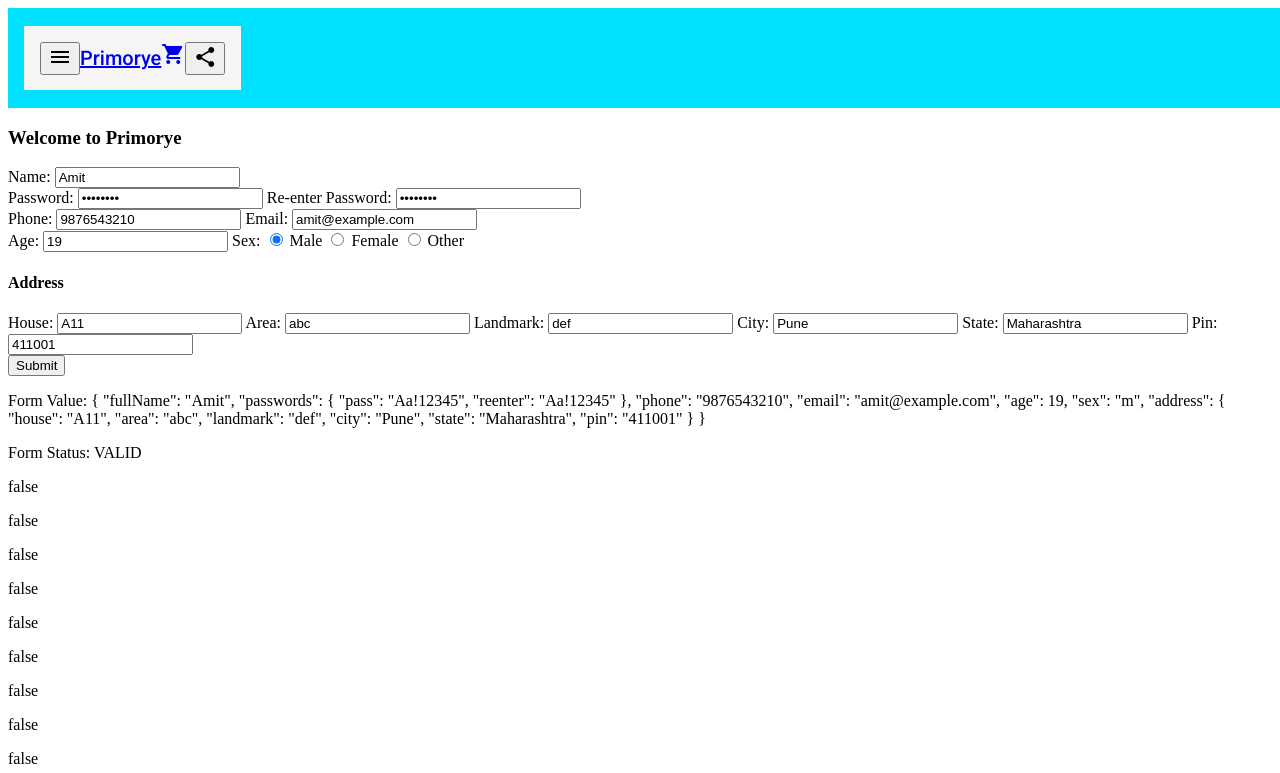
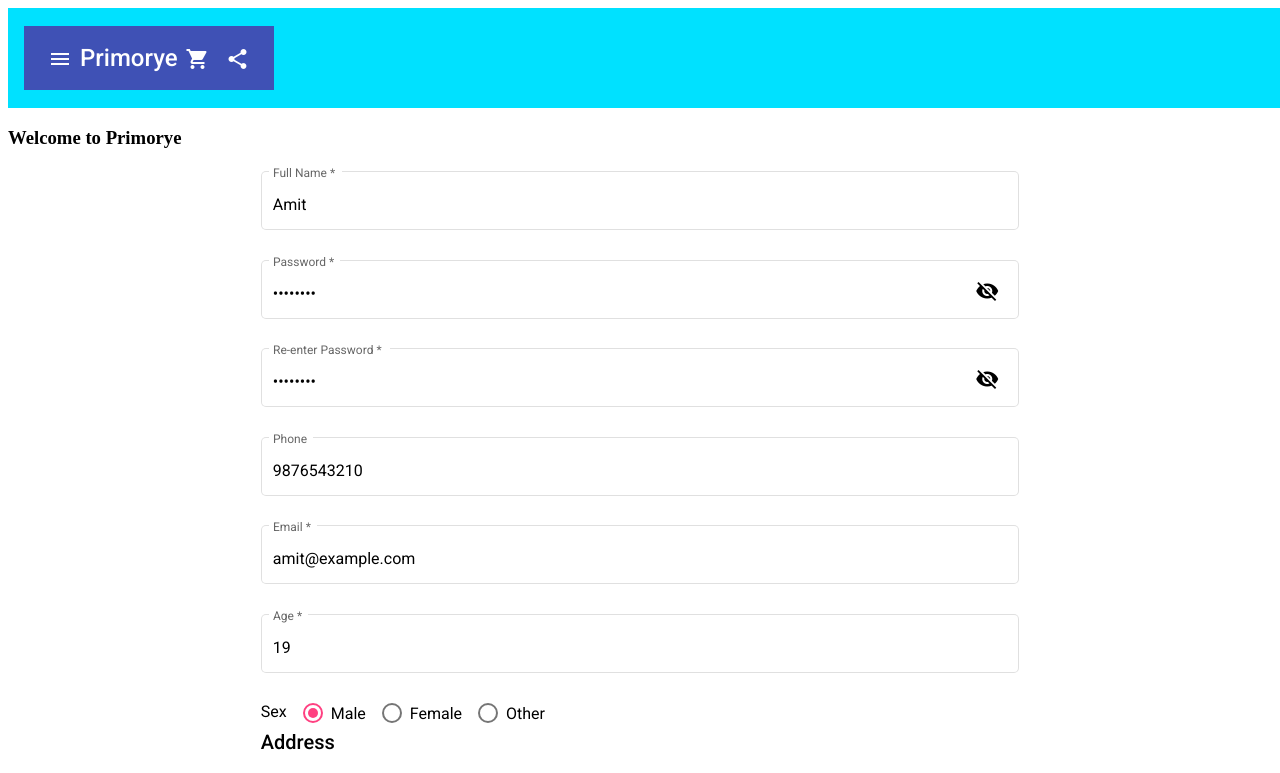
Before and after one commit to Pola8976/iwpjv1, an Angular app: page /signup in a window 1280 px wide. Shown: the top 773 px of the page. Built offline with nearby package versions, Linux system fonts and the light colour scheme.

Commit message:
form looks nice

```diff
--- a/src/app/signup/signup.component.html
+++ b/src/app/signup/signup.component.html
@@ -1,75 +1,101 @@
 <h3>Welcome to Primorye</h3>
 
 <form [formGroup]="signupForm" (ngSubmit)="onSubmit()">
-    <label>
-        Name:
-        <input type="text" name="fullName" formControlName="fullName">
-    </label>
+    <mat-form-field appearance="outline">
+        <mat-label>Full Name</mat-label>
+        <input matInput type="text" name="fullName" formControlName="fullName" required>
+        <mat-hint></mat-hint>
+        <mat-error *ngIf="signupForm.get('fullName').invalid">Name required</mat-error>
+    </mat-form-field>
+
     <div formGroupName="passwords">
-        <label>
-            Password:
-            <input type="password" name="pass" formControlName="pass">
-        </label>
-        <label>
-            Re-enter Password:
-            <input type="password" name="reenter" formControlName="reenter">
-        </label>
+        <mat-form-field appearance="outline">
+            <mat-label>Password</mat-label>
+            <input matInput [type]="hidePass ? 'password' : 'text'" name="pass" formControlName="pass" required>
+            <mat-error *ngIf="signupForm.get(['passwords', 'pass']).invalid">Invalid format</mat-error>
+            <button mat-icon-button matSuffix (click)="hidePass = !hidePass" [attr.aria-label]="'Hide password'" [attr.aria-pressed]="hidePass">
+                <mat-icon>{{hidePass ? 'visibility_off' : 'visibility'}}</mat-icon>
+            </button>
+        </mat-form-field>
+        <div class="passHelp"></div>
+
+        <mat-form-field appearance="outline">
+            <mat-label>Re-enter Password</mat-label>
+            <input matInput [type]="hideReenter ? 'password' : 'text'" name="reenter" formControlName="reenter" required>
+            <mat-error *ngIf="signupForm.get(['passwords', 'reenter']).invalid">Mismatched password</mat-error>
+            <button mat-icon-button matSuffix (click)="hideReenter = !hideReenter" [attr.aria-label]="'Hide password'" [attr.aria-pressed]="hideReenter">
+                <mat-icon>{{hideReenter ? 'visibility_off' : 'visibility'}}</mat-icon>
+            </button>
+        </mat-form-field>
+
     </div>
-    <label>
-        Phone:
-        <input type="text" name="phone" formControlName="phone">
-    </label>
-    <label>
-        Email:
-        <input type="email" name="email" formControlName="email">
-    </label>
-    <div class="alert alert-warning">
-        <span *ngIf="signupForm.get('email').invalid">Incorrect Format</span>
+    <mat-form-field appearance="outline">
+        <mat-label>Phone</mat-label>
+        <input matInput type="text" name="phone" formControlName="phone">
+        <mat-hint></mat-hint>
+        <mat-error *ngIf="signupForm.get('phone').invalid">Only numerals</mat-error>
+    </mat-form-field>
+    <mat-form-field appearance="outline">
+        <mat-label>Email</mat-label>
+        <input matInput type="email" name="email" formControlName="email" required>
+        <mat-hint></mat-hint>
+        <mat-error *ngIf="signupForm.get('email').invalid">unlike lmn@pqr[.xyz]</mat-error>
+    </mat-form-field>
+    <mat-form-field appearance="outline">
+        <mat-label>Age</mat-label>
+        <input matInput type="text" name="age" formControlName="age" required>
+        <mat-hint></mat-hint>
+        <mat-error *ngIf="signupForm.get('age').invalid">Minimum 13</mat-error>
+    </mat-form-field>
+    <mat-radio-group name="sex" formControlName="sex">
+        <label for="sex" id="sexLabel"><span class="mat-subheading-2">Sex</span></label>
+        <mat-radio-button value="m">Male</mat-radio-button>
+        <mat-radio-button value="f">Female</mat-radio-button>
+        <mat-radio-button value="o">Other</mat-radio-button>
+    </mat-radio-group>
+    <div formGroupName="address">
+        <span class="mat-title">Address</span>
+        <mat-form-field appearance="outline">
+            <mat-label>House</mat-label>
+            <input matInput type="text" name="house" formControlName="house" required>
+            <mat-hint></mat-hint>
+            <mat-error *ngIf="signupForm.get(['address', 'house']).invalid">House required</mat-error>
+        </mat-form-field>
+        <mat-form-field appearance="outline">
+            <mat-label>Area</mat-label>
+            <input matInput type="text" name="area" formControlName="area" required>
+            <mat-hint></mat-hint>
+            <mat-error *ngIf="signupForm.get(['address', 'area']).invalid">Area required</mat-error>
+        </mat-form-field>
+        <mat-form-field appearance="outline">
+            <mat-label>Landmark</mat-label>
+            <input matInput type="text" name="landmark" formControlName="landmark" required>
+            <mat-hint></mat-hint>
+            <mat-error *ngIf="signupForm.get(['address', 'landmark']).invalid"></mat-error>
+        </mat-form-field>
+        <mat-form-field appearance="outline">
+            <mat-label>City</mat-label>
+            <input matInput type="text" name="city" formControlName="city" required>
+            <mat-hint></mat-hint>
+            <mat-error *ngIf="signupForm.get(['address', 'city']).invalid">City required</mat-error>
+        </mat-form-field>
+        <mat-form-field appearance="outline">
+            <mat-label>State</mat-label>
+            <input matInput type="text" name="state" formControlName="state" required>
+            <mat-hint></mat-hint>
+            <mat-error *ngIf="signupForm.get(['address', 'state']).invalid">State required</mat-error>
+        </mat-form-field>
+        <mat-form-field appearance="outline">
+            <mat-label>Pin</mat-label>
+            <input matInput type="text" name="pin" formControlName="pin" required>
+            <mat-hint></mat-hint>
+            <mat-error *ngIf="signupForm.get(['address', 'pin']).invalid">unlike 6 digit number</mat-error>
+        </mat-form-field>
     </div>
-    <label>
-        Age:
-        <input type="number" name="age" formControlName="age">
-    </label>
-    <label>
-        Sex:
-        <input type="radio" name="sex" formControlName="sex" value="m">
-        Male
-        <input type="radio" name="sex" formControlName="sex" value="f">
-        Female
-        <input type="radio" name="sex" formControlName="sex" value="o">
-        Other
-    </label>
-    <div formGroupName="address">
-        <h4>Address</h4>
-        <label>
-            House:
-            <input type="text" name="house" formControlName="house">
-        </label>
-        <label>
-            Area:
-            <input type="text" name="area" formControlName="area">
-        </label>
-        <label>
-            Landmark:
-            <input type="text" name="landmark" formControlName="landmark">
-        </label>
-        <label>
-            City:
-            <input type="text" name="city" formControlName="city">
-        </label>
-        <label>
-            State:
-            <input type="text" name="state" formControlName="state">
-        </label>
-        <label>
-            Pin:
-            <input type="text" name="pin" formControlName="pin">
-        </label>
-    </div>
-    <button value="submit" [disabled]="!signupForm.valid">Submit</button>
+    <button mat-flat-button color="accent" value="submit" [disabled]="!signupForm.valid">Submit</button>
 </form>
 
-<p>Form Value: {{ signupForm.value | json }}</p>
+<!-- <p>Form Value: {{ signupForm.value | json }}</p>
 <p>Form Status: {{ signupForm.status }}</p>
 
 <p>{{ signupForm.get('fullName').invalid }}</p>
@@ -84,4 +110,4 @@
 <p>{{ signupForm.get(['address', 'landmark']).invalid }}</p>
 <p>{{ signupForm.get(['address', 'city']).invalid }}</p>
 <p>{{ signupForm.get(['address', 'state']).invalid }}</p>
-<p>{{ signupForm.get(['address', 'pin']).invalid }}</p>
+<p>{{ signupForm.get(['address', 'pin']).invalid }}</p> -->
--- a/src/app/signup/signup.component.scss
+++ b/src/app/signup/signup.component.scss
@@ -0,0 +1,31 @@
+$formEleWidth: 60%;
+
+form {
+    display: flex;
+    flex-direction: column;
+    align-items: center;
+}
+
+form > div {
+    display: flex;
+    flex-direction: column;
+    align-items: flex-start;
+    height: auto;
+    width: $formEleWidth;
+}
+
+form > mat-form-field {
+    width: $formEleWidth;
+}
+
+form > div > mat-form-field {
+    width: 100%;
+}
+
+mat-radio-group, form > button {
+    width: $formEleWidth;
+}
+
+* ~ .mat-radio-button {
+    margin-left: 16px;
+}
--- a/src/app/signup/signup.component.ts
+++ b/src/app/signup/signup.component.ts
@@ -9,6 +9,10 @@ import { BackconnService } from '../backconn.service';
   styleUrls: ['./signup.component.scss']
 })
 export class SignupComponent implements OnInit {
+
+  hidePass = true;
+  hideReenter = true;
+
   signupForm = this.formBuilder.group({
     fullName: ['Amit', Validators.required],
     // username: ['', Validators.required],
--- a/src/app/top-bar/top-bar.component.html
+++ b/src/app/top-bar/top-bar.component.html
@@ -1,12 +1,12 @@
 <p>
-    <mat-toolbar>
+    <mat-toolbar color="primary">
         <button mat-icon-button class="example-icon" aria-label="hamburger menu icon">
             <mat-icon>menu</mat-icon>
         </button>
-        <span><a routerLink="">Primorye</a></span>
+        <a class="top-link title" routerLink="">Primorye</a>
         <span class="example-spacer"></span>
         <a routerLink="/cart" mat-icon-button class="example-icon favorite-icon" aria-label="Example icon-button with heart icon">
-            <mat-icon>shopping_cart</mat-icon>
+            <mat-icon md-dark>shopping_cart</mat-icon>
         </a>
         <button mat-icon-button class="example-icon" aria-label="Example icon-button with share icon">
             <mat-icon>share</mat-icon>
--- a/src/app/top-bar/top-bar.component.scss
+++ b/src/app/top-bar/top-bar.component.scss
@@ -1,3 +1,12 @@
 .example-spacer {
     flex: 1 1 auto;
 }
+
+a.top-link {
+    color: white;
+    text-decoration: none;
+}
+
+.title {
+    font-size: x-large;
+}
```
Also changed, not shown: src/app/material/material.module.ts (+9 -0 lines).
